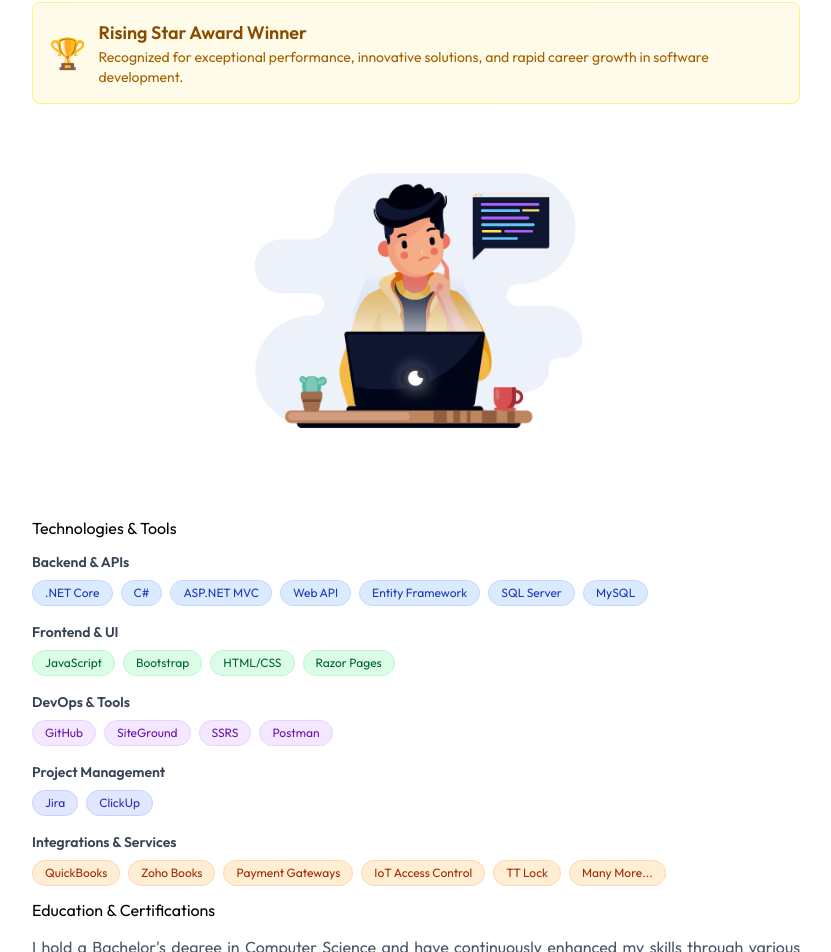
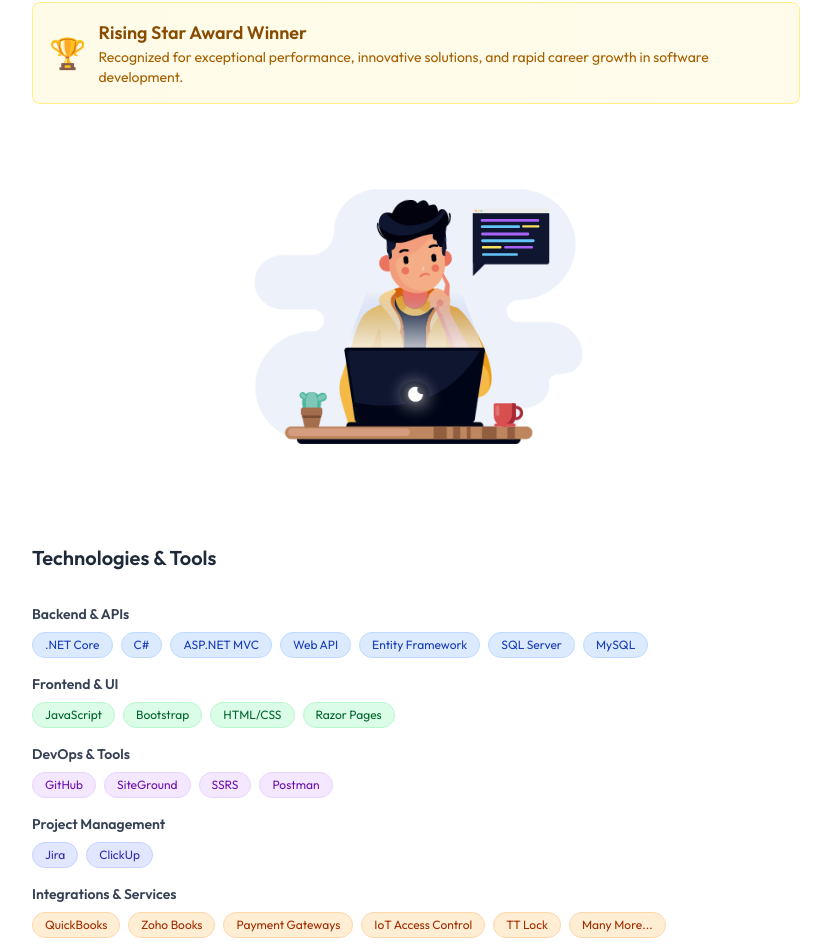
Before and after one commit to SheikhZain10/My-Portfolio, a Next.js app: page / in a window 1280 px wide. Shown: the part 1344-2296 px from the top of the page, without its empty margins (224-1055 px from the left). Built offline with nearby package versions, Linux system fonts and the light colour scheme; a web font is replaced by a local one.

Commit message:
profile picture

```diff
--- a/components/About.jsx
+++ b/components/About.jsx
@@ -187,7 +187,7 @@
             whileInView={{ opacity: 1, y: 0 }}
             viewport={{ once: true, margin: "-50px" }}
             transition={{ duration: 0.6, delay: 0.8, ease: "easeOut" }}
-            className="w-full flex justify-center my-8"
+            className="w-full flex justify-center my-12"
           >
             <div className="w-70 sm:w-86 max-w-none">
               <Lottie
@@ -199,7 +199,7 @@
           </motion.div>
 
           <motion.h4
-            className="my-2 font-outfit"
+            className="my-8 font-outfit text-xl font-semibold text-gray-800 dark:text-white"
             initial={{ opacity: 0, y: 30 }}
             whileInView={{ opacity: 1, y: 0 }}
             viewport={{ once: true, margin: "-50px" }}
@@ -277,7 +277,7 @@
 
           {/* Education & Courses Section */}
           <motion.h4
-            className="my-2 font-outfit"
+            className="my-8 font-outfit text-xl font-semibold text-gray-800 dark:text-white"
             initial={{ opacity: 0, y: 30 }}
             whileInView={{ opacity: 1, y: 0 }}
             viewport={{ once: true, margin: "-50px" }}
--- a/components/Header.jsx
+++ b/components/Header.jsx
@@ -105,7 +105,7 @@
         <img
           src="/Work/zain-picture.png"
           alt="Zain"
-          className="w-32 h-32 sm:w-40 sm:h-40 md:w-48 md:h-48 lg:w-56 lg:h-56 object-contain rounded-full border-4 border-white shadow-xl"
+          className="w-32 h-32 sm:w-40 sm:h-40 md:w-48 md:h-48 lg:w-56 lg:h-56 object-cover rounded-full border-4 border-white shadow-xl overflow-hidden"
         />
       </motion.div>
     </div>
```
